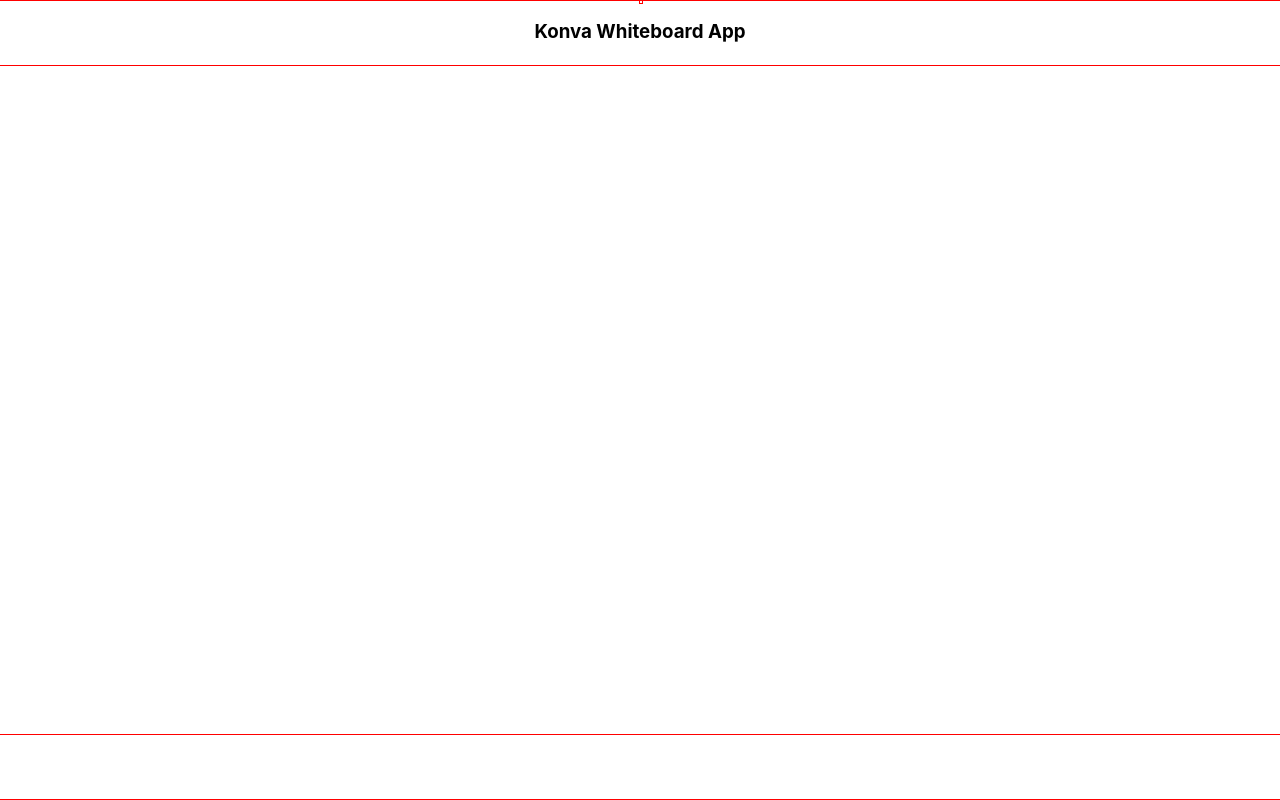
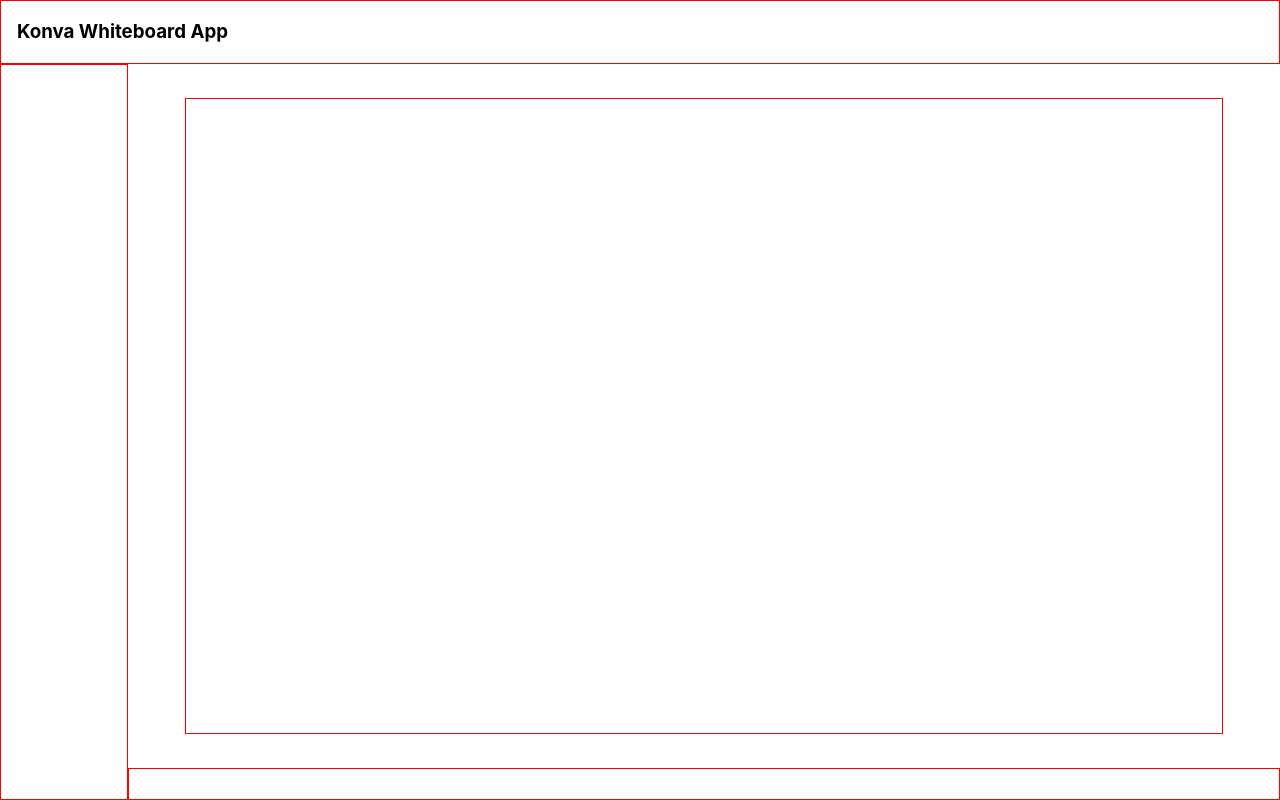
Before and after one commit to meghein/konva-whiteboard, a React (Create React App) app: page / in a window 1280 px wide. Built offline with nearby package versions, Linux system fonts and the light colour scheme.

Commit message:
format page layout

```diff
--- a/src/App.js
+++ b/src/App.js
@@ -1,6 +1,6 @@
 import React from 'react';
 import Header from './components/Header'
-// import Toolbar from './components/Toolbar'
+import Toolbar from './components/Toolbar'
 import Canvas from './components/Canvas'
 import Footer from './components/Footer'
 import './App.scss';
@@ -9,8 +9,8 @@
   return (
     <div className="App">
       <Header/>
+        <Toolbar/>
       <main>
-      {/* <Toolbar/> */}
         <Canvas/>
       </main>
       <Footer/>
--- a/src/App.scss
+++ b/src/App.scss
@@ -1,8 +1,16 @@
+@import "styles/variables.scss";
+
 .App {
-  display: flex;
-  flex-direction: column;
-  align-items: center;
-  text-align: center;
-  width: 100vw;
+  display: grid;
+  grid-template-rows: $nav-height auto $nav-height/2;
+  grid-template-columns: $nav-height*2 auto;
+  grid-template-areas:
+    "header header"
+    "toolbar main"
+    "toolbar footer";
   height: 100vh;
+  main {
+    display: grid;
+    grid-area: main;
+  }
 }
--- a/src/components/Canvas.scss
+++ b/src/components/Canvas.scss
@@ -1,7 +1,6 @@
 #canvas {
-  display: flex;
-  align-content: center;
-  width: 75%;
-  height: 75%;
+  width: 90%;
+  height: 90%;
+  margin: auto;
   border: 1px solid red;
 }
--- a/src/components/Footer.scss
+++ b/src/components/Footer.scss
@@ -1,7 +1,6 @@
+@import "../styles/variables.scss";
+
 footer {
-  width: 100%;
-  height: 4rem;
-  position: fixed;
-  bottom: 0;
+  grid-area: footer;
   border: 1px solid red;
 }
--- a/src/components/Header.scss
+++ b/src/components/Header.scss
@@ -1,7 +1,7 @@
+@import "../styles/variables.scss";
+
 header {
-  width: 100%;
-  height: 4rem;
-  position: fixed;
-  top: 0;
+  grid-area: header;
+  padding-left: 1em;
   border: 1px solid red;
 }
--- a/src/components/Toolbar.js
+++ b/src/components/Toolbar.js
@@ -0,0 +1,11 @@
+import React from 'react';
+import Konva from 'konva-react';
+import './Toolbar.scss';
+
+export default function Toolbar() {
+  return (
+    <div id="toolbar">
+
+    </div>
+  )
+}
--- a/src/components/Toolbar.scss
+++ b/src/components/Toolbar.scss
@@ -0,0 +1,6 @@
+@import "../styles/variables.scss";
+
+#toolbar {
+  grid-area: toolbar;
+  border: 1px solid red;
+}
--- /dev/null
+++ b/src/styles/variables.scss
@@ -0,0 +1 @@
+$nav-height: 4rem;
```
Also changed, not shown: src/components/NewText.js (added, +72 -0 lines).
